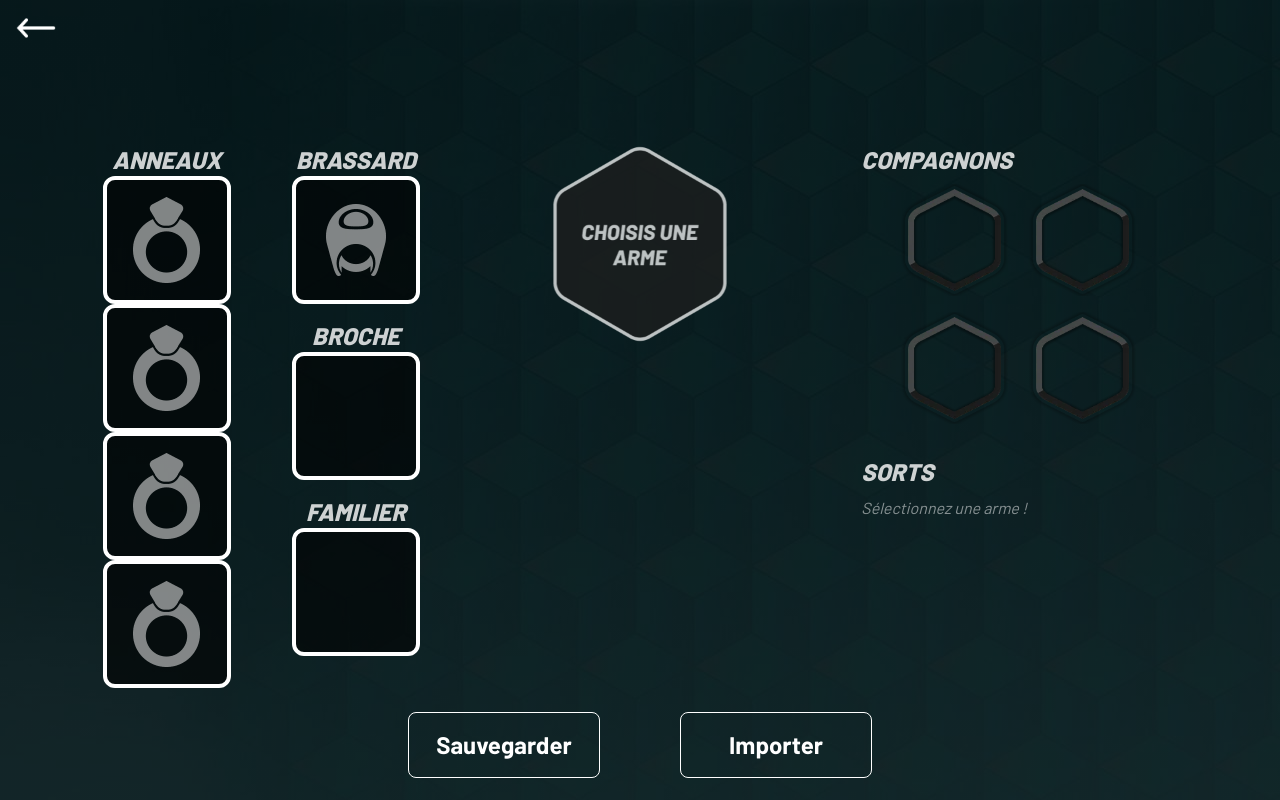
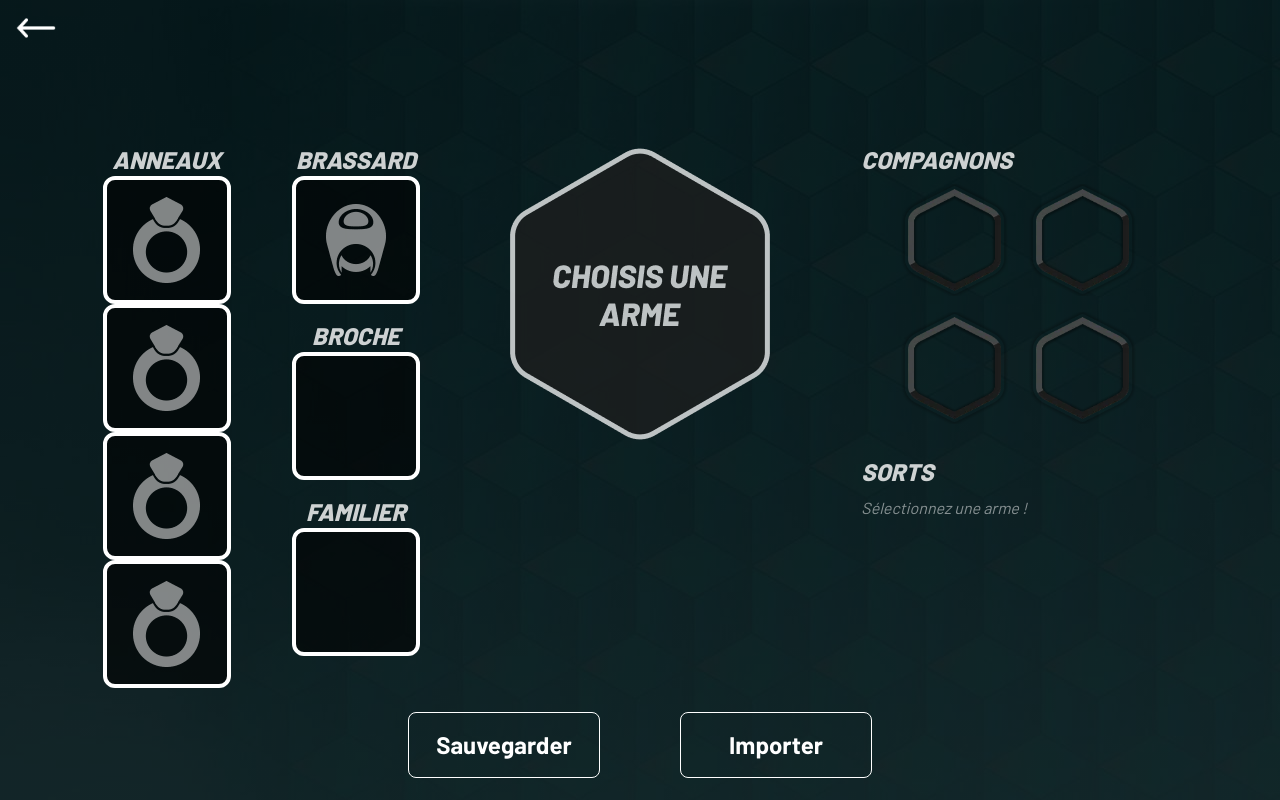
Before and after one commit to Ulkio/waven-builder, a Next.js app: page /build in a window 1280 px wide. Built offline with nearby package versions, Linux system fonts and the light colour scheme.

Commit message:
added robot

```diff
--- a/app/components/build-items/Arme.tsx
+++ b/app/components/build-items/Arme.tsx
@@ -48,8 +48,8 @@ const Arme = ({ item, openModal }: BuildArmeProps) => {
         <Image
           src="/img/hexagon-chose-arm.png"
           alt="choisis une arme"
-          width={200}
-          height={200}
+          width={300}
+          height={300}
           priority
           onClick={openModal}
           className="hover:cursor-pointer hover:-translate-y-4 transition duration-200 ease-in-out animate-pulse"
--- a/app/layout.tsx
+++ b/app/layout.tsx
@@ -9,13 +9,14 @@ const barlow = Barlow({
 
 export const metadata: Metadata = {
   title: "Waven builder",
-  description: "Generated by create next app",
+  description: "Créez votre build pour WAVEN et partagez-le !",
 };
 
 export default function RootLayout({ children }: { children: React.ReactNode }) {
   return (
     <html lang="en">
       <link rel="icon" href="/favicon.ico" sizes="any" />
+
       <body className={barlow.className}>{children}</body>
     </html>
   );
--- /dev/null
+++ b/app/layout/Header.tsx
@@ -0,0 +1,11 @@
+import React from "react";
+
+const Header = () => {
+  return (
+    <div className="text-5xl font-extrabold italic fixed w-full  top-1/4">
+      <h1 className="text-center opacity-80 select-none">Bienvenue sur Waven Builder</h1>
+    </div>
+  );
+};
+
+export default Header;
--- a/app/page.tsx
+++ b/app/page.tsx
@@ -1,16 +1,20 @@
 import Link from "next/link";
 import Image from "next/image";
 import { Analytics } from "@vercel/analytics/react";
+import Header from "./layout/Header";
+
 export default function Home() {
   return (
     <main className="flex justify-center items-center h-screen p-16 gap-16 ">
+      <Header />
+
       <Link href="build">
         <Image
           src="/img/hexagon-create-build.png"
           alt="créer un build"
           width={300}
           height={300}
-          className="hover:cursor-pointer hover:-translate-y-4 transition duration-200 ease-in-out"
+          className="hover:cursor-pointer hover:-translate-y-4 hover:scale-105 transition duration-500 ease-in-out"
         />
       </Link>
       <Link
@@ -23,7 +27,7 @@ export default function Home() {
           alt="importer un build"
           width={300}
           height={300}
-          className="hover:cursor-pointer hover:-translate-y-4 transition duration-200 ease-in-out"
+          className="hover:cursor-pointer hover:-translate-y-4 hover:scale-105 transition duration-500 ease-in-out"
         />
       </Link>
       <footer className="py-2 fixed flex text-center bottom-0 px-4">
```
Also changed, not shown: public/robots.txt (added).
